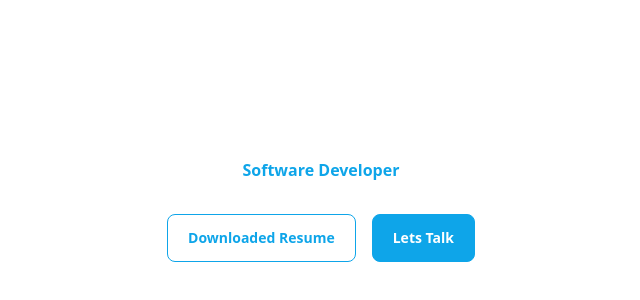
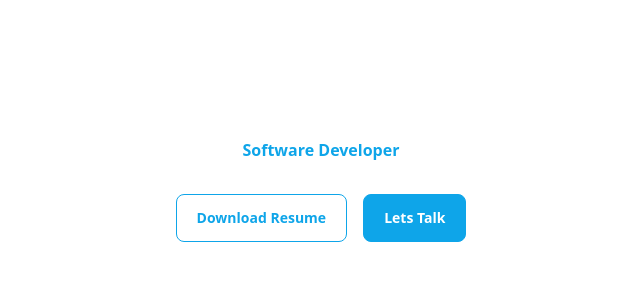
Before and after one commit to SamiulHasan-dev/portfolio, a React (Vite) app: page / in a window 1280 px wide. Shown: the part 246-546 px from the top of the page, without its empty margins (319-959 px from the left). Built offline with nearby package versions, Linux system fonts and the light colour scheme.

Commit message:
resume set

```diff
--- a/package.json
+++ b/package.json
@@ -12,6 +12,7 @@
   "dependencies": {
     "localforage": "^1.10.0",
     "match-sorter": "^6.3.4",
+    "particles.js": "^2.0.0",
     "react": "^18.3.1",
     "react-dom": "^18.3.1",
     "react-router-dom": "^6.24.1",
--- a/src/components/Header/Header.jsx
+++ b/src/components/Header/Header.jsx
@@ -1,13 +1,16 @@
+import resume from './Samiuls-Resume.pdf';
 
 const Header = () => {
     return (
         <div className="h-[100vh] flex flex-col items-center justify-center">
-            <h4 className="font-bold text-white">Hello I am,</h4>
-            <h2 className="font-bold text-5xl mb-6 mt-4 text-white">Samiul Hasan</h2>
+            <div className='-mt-10'>
+                <h4 className="font-bold text-white text-center">Hello I am,</h4>
+                <h2 className="font-bold text-5xl mb-6 mt-4 text-white">Samiul Hasan</h2>
+            </div>
             <h3 className="font-bold text-sky-500 mb-8">Software Developer</h3>
             <div>
-                <a className="btn btn-ghost border border-sky-500 text-sky-500 py-3 px-5 font-semibold mr-2" href="">Downloaded Resume</a>
-                <a className="btn btn-ghost border border-sky-500 py-3 px-5 bg-sky-500 font-semibold ml-2 text-white" href="">Lets Talk</a>
+                <a className="btn btn-ghost border border-sky-500 text-sky-500 py-3 px-5 font-semibold mr-2" download href={resume}>Download Resume</a>
+                <a className="btn btn-ghost border border-sky-500 py-3 px-5 bg-sky-500 font-semibold ml-2 text-white" href="#contact">Lets Talk</a>
             </div>
         </div>
     );
```
Also changed, not shown: 2 other files (tests, documents, lock files or other folders).
